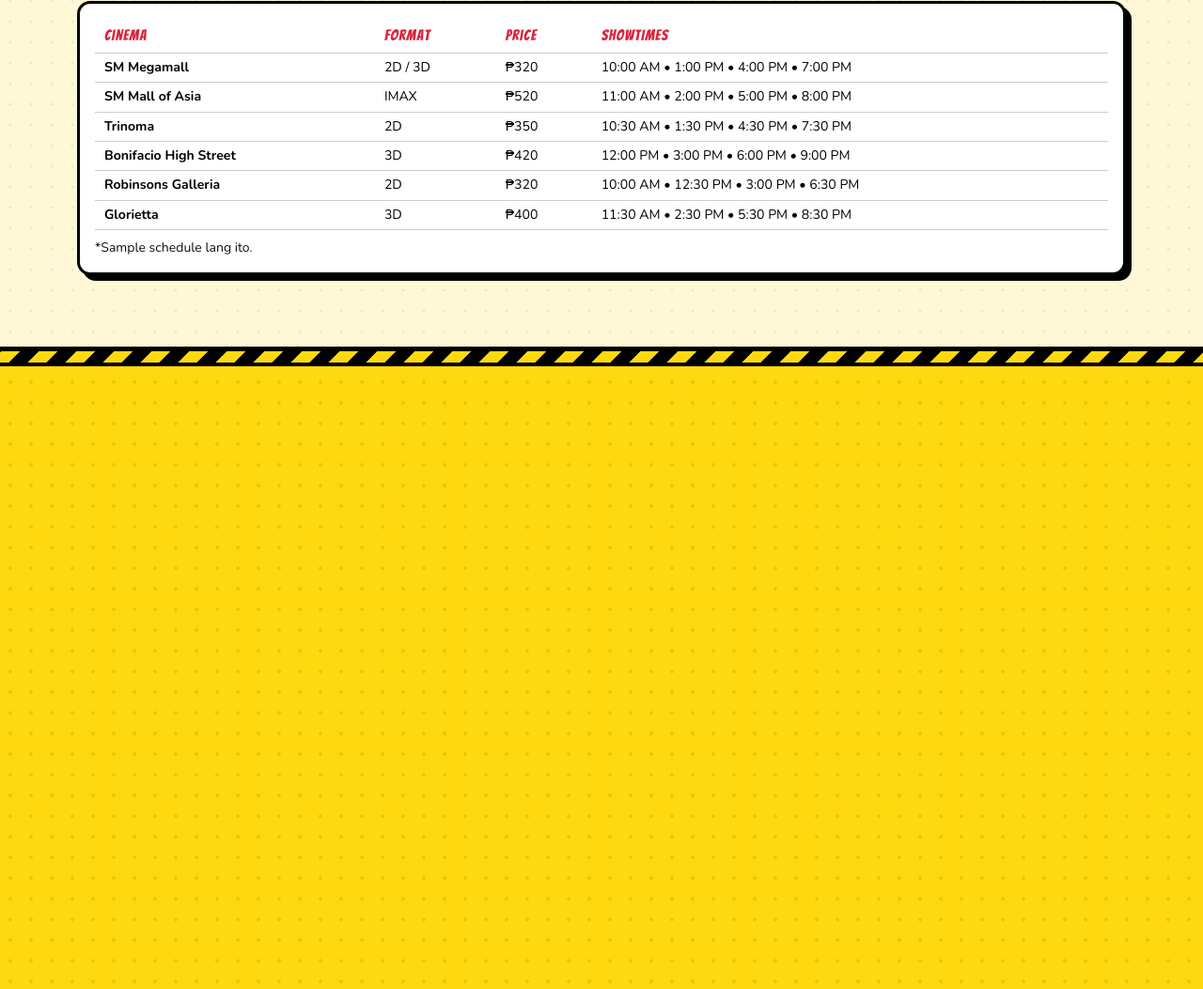
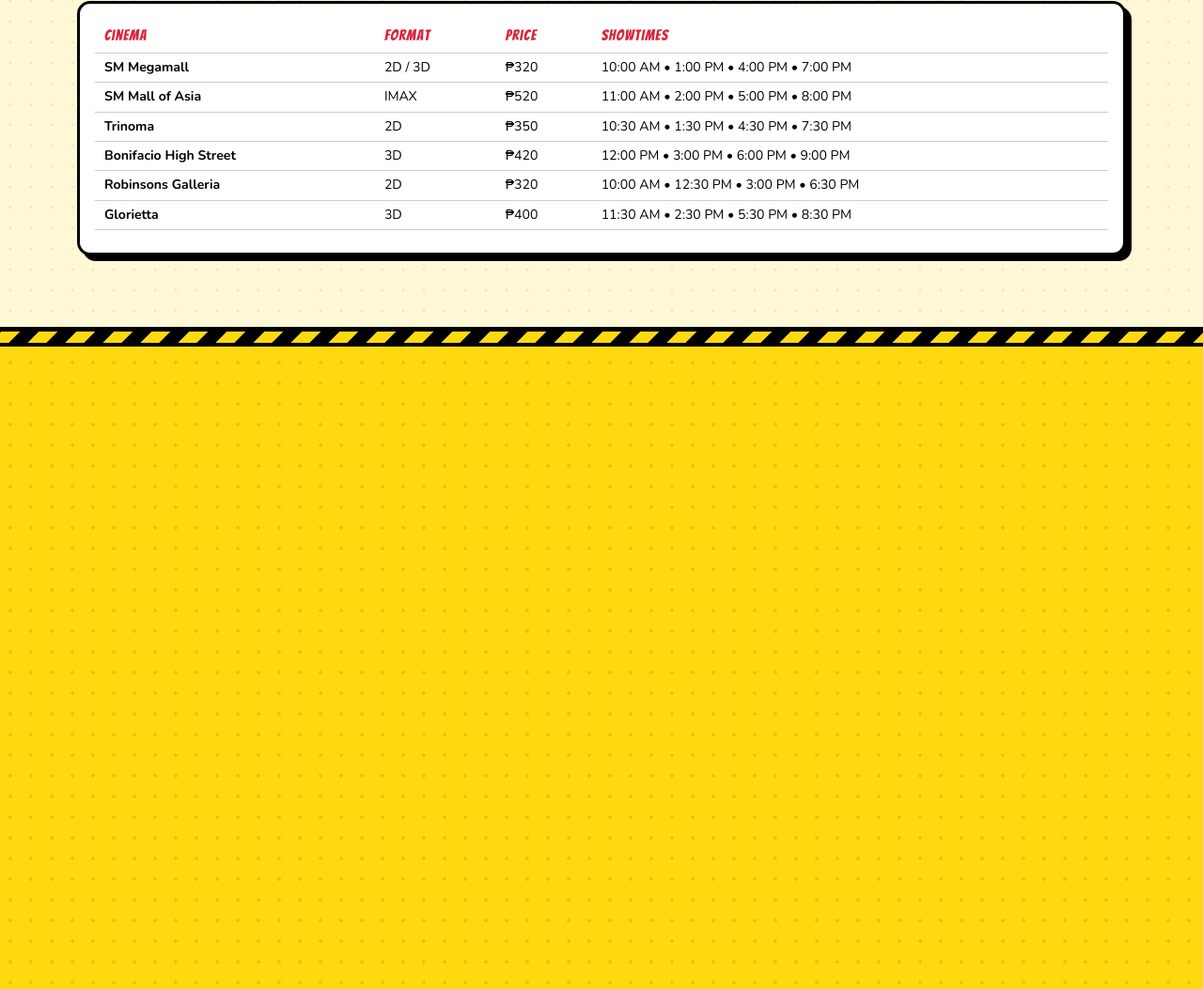
Before and after one commit to pphstation-sys/WD1MCO_CS2B_Alcanar, a plain HTML site: page index.html in a window 1280 px wide. Shown: the part 6817-7870 px from the top of the page at 94% size. Drawn offline with nearby package versions, Linux system fonts and the light colour scheme.

Commit message:
Update index.html

```diff
--- a/index.html
+++ b/index.html
@@ -230,7 +230,7 @@
           </tbody>
         </table>
       </div>
-      <small class="d-block mt-2">*Sample schedule lang ito.</small>
+      <small class="d-block mt-2"></small>
     </div>
   </div>
 </section>
```
